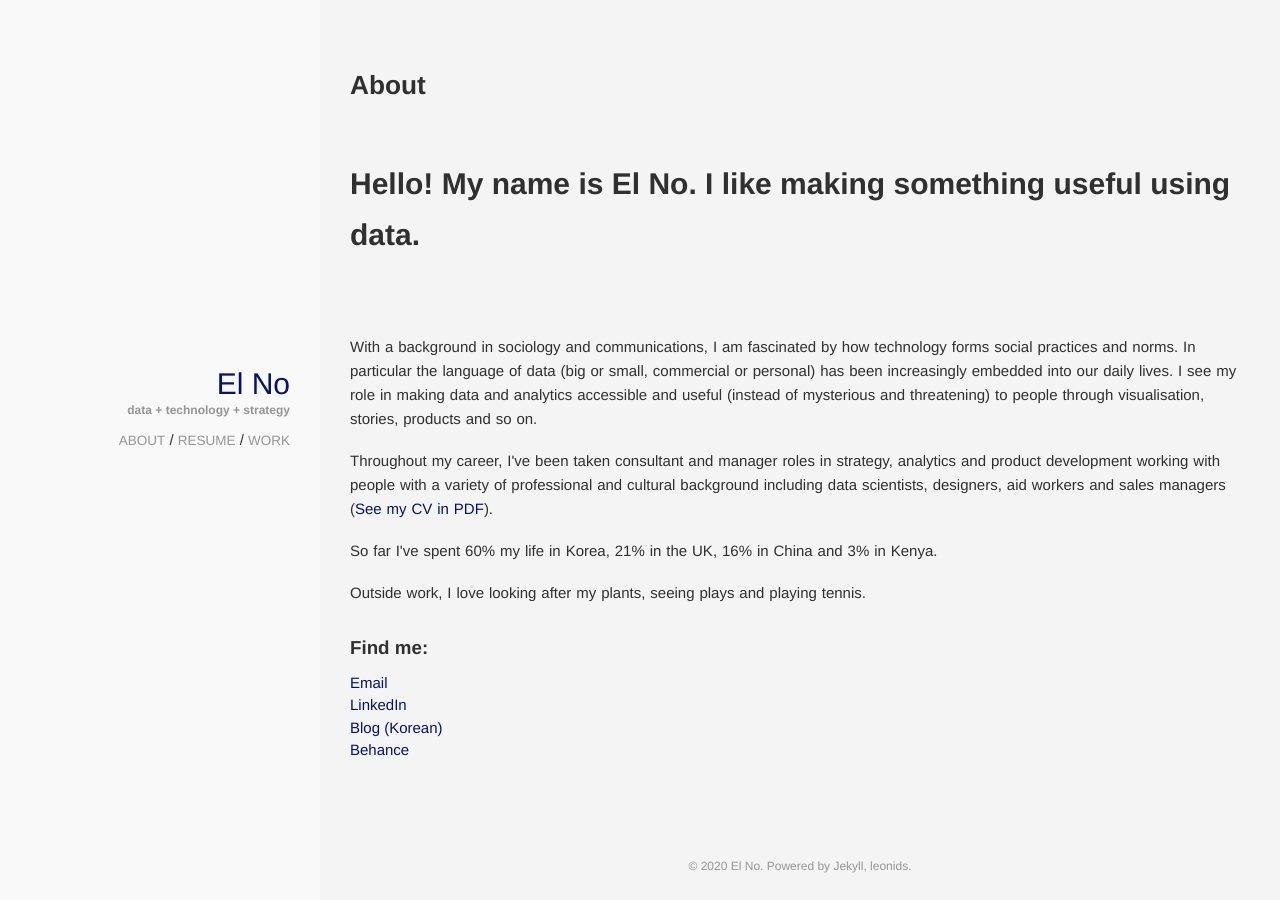
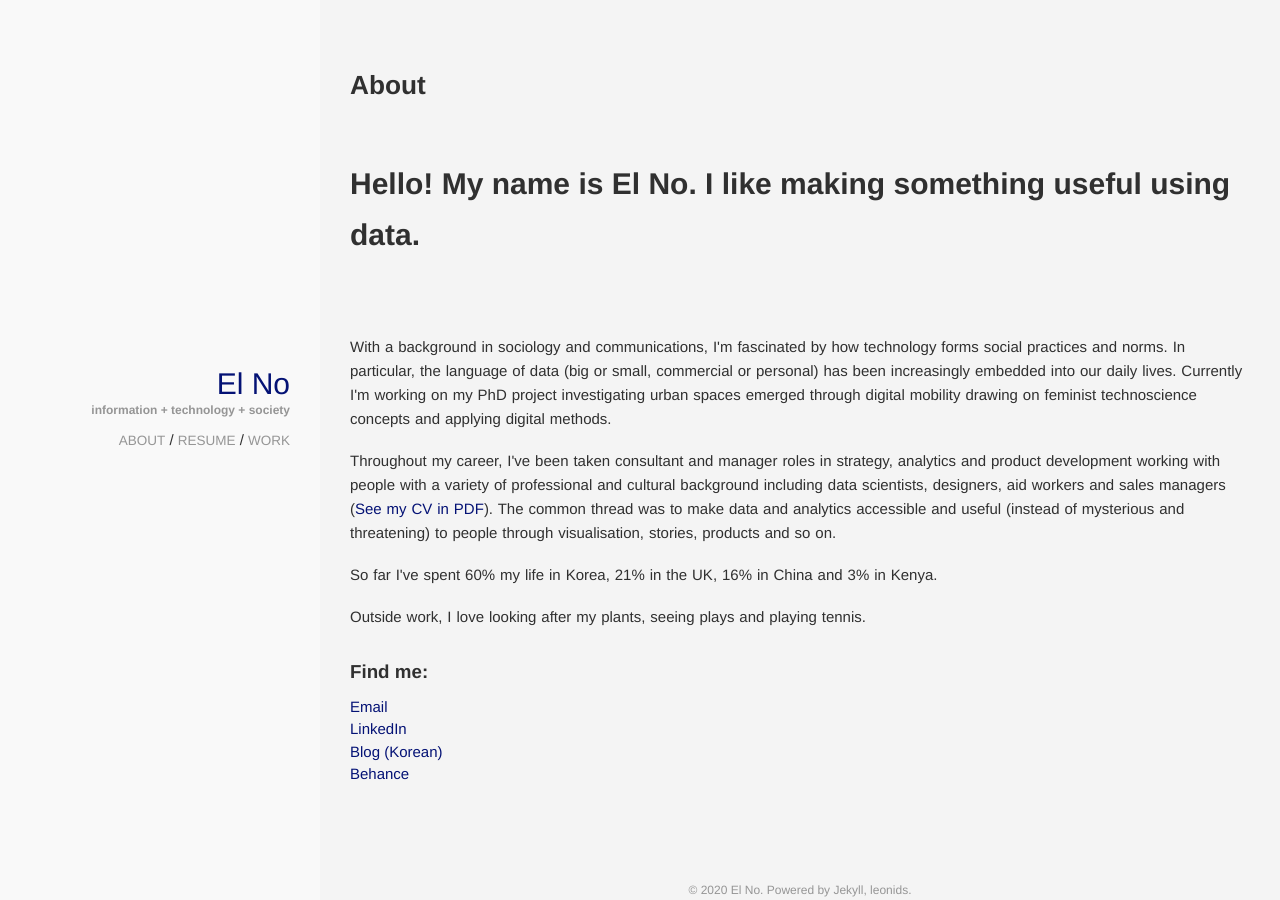
Before and after one commit to reasonableprototype/reasonableprototype.github.io, a Jekyll site: the page built from about.html, in a window 1280 px wide. Built offline with Jekyll 4.4.1, drawn with Linux system fonts in a browser that asks for light colours.

Commit message:
about update

```diff
--- a/_config.yml
+++ b/_config.yml
@@ -5,7 +5,7 @@
 #
 title: El No
 email:
-description: data + technology + strategy
+description: information + technology + society
 url: # the base hostname & protocol for your site
 keywords: ["data","analytics","data visualisation"]
 google_analytics: UA-90199304-2
@@ -37,7 +37,7 @@ kramdown:
 owner:
   name: El No
   avatar:
-  job: "data + technology + strategy"
+  job: "information + technology + society"
   bio:
   email:
   disqus-shortname:
--- a/_includes/sections/about.html
+++ b/_includes/sections/about.html
@@ -6,12 +6,13 @@
 <div class="row">
 
 <p>
-  With a background in sociology and communications, I am fascinated by how technology forms social practices and norms.
-In particular the language of data (big or small, commercial or personal) has been increasingly embedded into our daily lives. I see my role in making data and analytics accessible and useful (instead of mysterious and threatening) to people through visualisation, stories, products and so on.
+  With a background in sociology and communications, I'm fascinated by how technology forms social practices and norms.
+In particular, the language of data (big or small, commercial or personal) has been increasingly embedded into our daily lives.
+Currently I'm working on my PhD project investigating urban spaces emerged through digital mobility drawing on feminist technoscience concepts and applying digital methods.
 </p>
 <p>
   Throughout my career, I've been taken consultant and manager roles in strategy, analytics and product development working with people with a variety of professional and cultural background including data scientists, designers, aid workers and sales managers
-(<a href="https://lubynoel-portfolio.s3.eu-west-2.amazonaws.com/CV-ElNo.pdf">See my CV in PDF</a>).
+(<a href="https://lubynoel-portfolio.s3.eu-west-2.amazonaws.com/CV-ElNo.pdf">See my CV in PDF</a>). The common thread was to make data and analytics accessible and useful (instead of mysterious and threatening) to people through visualisation, stories, products and so on.
 </p>
 <p>
   So far I've spent 60% my life in Korea, 21% in the UK, 16% in China and 3% in Kenya.
@@ -25,7 +26,7 @@ In particular the language of data (big or small, commercial or personal) has be
 
 <div class="row">
    <h4> Find me: </h4>
-     <a href="mailto:lubynoel@gmail.com">Email</a><br>
+     <a href="mailto:en364@cam.ac.uk">Email</a><br>
      <a href="http://linkedin.com/in/elno24/">LinkedIn</a><br>
      <a href="https://brunch.co.kr/@latebeaver">Blog (Korean)</a><br>
      <a href="https://www.behance.net/lubynoel2bc3">Behance</a>
--- a/resume.html
+++ b/resume.html
@@ -12,6 +12,8 @@ permalink: /resume/
 <h4><u> Education </u></h4><br>
 PhD in Sociology<br>
 <b>University of Cambridge</b> | Cambridge, United Kingdom | 10/2020 – Present<br>
+<ul style="margin-left: 1px;">
+</ul>
 MSc in Media, Communication and Development<br>
 <b>London School of Economics and Political Science</b> | London, United Kingdom | 10/2013 – 09/2014<br>
 <ul style="margin-left: 1px;">
```
